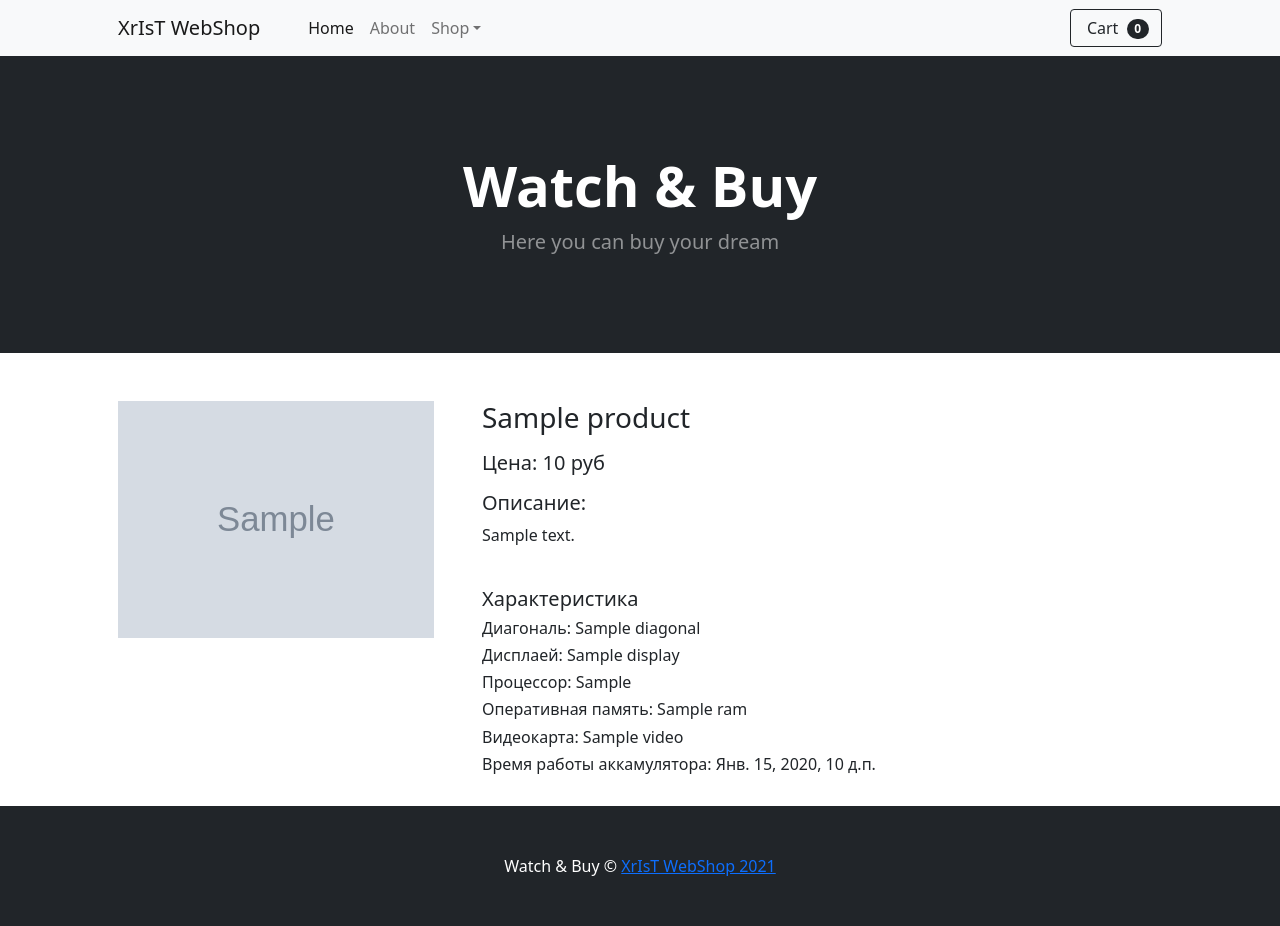
After one commit to xristxgod/DJANGO-SHOP-SITE, a Django app: template shop/mainapp/templates/product_detail.html in a window 1280 px wide. The commit adds this page. Run offline with Django 3.2, Linux system fonts and the light colour scheme; the template is opened without the code that fills it: most values are stand-ins (such as "Sample title", 1, 10 or a date in 2020); grey boxes marked "Sample" are stand-in pictures.

Commit message:
'django-shop_detail_view'

```diff
--- a/shop/mainapp/admin.py
+++ b/shop/mainapp/admin.py
@@ -1,7 +1,9 @@
 from django.forms import ModelChoiceField
 from django.contrib import admin
 
+
 from .models import *
+
 
 @admin.register(Category)
 class CategoryAdmin(admin.ModelAdmin):
--- a/shop/mainapp/templates/base.html
+++ b/shop/mainapp/templates/base.html
@@ -1,3 +1,4 @@
+
 <!DOCTYPE html>
 <html lang="en">
 <head>
@@ -7,53 +8,24 @@
     <meta name="description" content="" />
     <meta name="author" content="" />
     <title>Shop Homepage - Start Bootstrap Template</title>
-    <link rel="icon" type="image/x-icon" href="assets/favicon.ico" />
+
     <link href="https://cdn.jsdelivr.net/npm/bootstrap@5.0.1/dist/css/bootstrap.min.css" rel="stylesheet" integrity="sha384-+0n0xVW2eSR5OomGNYDnhzAbDsOXxcvSN1TPprVMTNDbiYZCxYbOOl7+AMvyTG2x" crossorigin="anonymous">
 
 </head>
 
 <body>
-<nav class="navbar navbar-expand-lg navbar-light bg-light">
-    <div class="container px-4 px-lg-5">
-        <a class="navbar-brand" href="#!">Start Bootstrap</a>
-        <button class="navbar-toggler" type="button" data-bs-toggle="collapse" data-bs-target="#navbarSupportedContent" aria-controls="navbarSupportedContent" aria-expanded="false" aria-label="Toggle navigation"><span class="navbar-toggler-icon"></span></button>
-        <div class="collapse navbar-collapse" id="navbarSupportedContent">
-            <ul class="navbar-nav me-auto mb-2 mb-lg-0 ms-lg-4">
-                <li class="nav-item"><a class="nav-link active" aria-current="page" href="#!">Home</a></li>
-                <li class="nav-item"><a class="nav-link" href="#!">About</a></li>
-                <li class="nav-item dropdown">
-                    <a class="nav-link dropdown-toggle" id="navbarDropdown" href="#" role="button" data-bs-toggle="dropdown" aria-expanded="false">Shop</a>
-                    <ul class="dropdown-menu" aria-labelledby="navbarDropdown">
-                        <li><a class="dropdown-item" href="#!">All Products</a></li>
-                        <li><hr class="dropdown-divider" /></li>
-                        <li><a class="dropdown-item" href="#!">Popular Items</a></li>
-                        <li><a class="dropdown-item" href="#!">New Arrivals</a></li>
-                    </ul>
-                </li>
-            </ul>
-            <form class="d-flex">
-                <button class="btn btn-outline-dark" type="submit">
-                    <i class="bi-cart-fill me-1"></i>
-                    Cart
-                    <span class="badge bg-dark text-white ms-1 rounded-pill">0</span>
-                </button>
-            </form>
-        </div>
-    </div>
-</nav>
-<!-- Header-->
-<header class="bg-dark py-5">
-    <div class="container px-4 px-lg-5 my-5">
-        <div class="text-center text-white">
-            <h1 class="display-4 fw-bolder">Shop in style</h1>
-            <p class="lead fw-normal text-white-50 mb-0">With this shop hompeage template</p>
-        </div>
-    </div>
-</header>
-<!-- Section-->
+<!-- NavBar -->
+{% include 'inc/_nav.html' %}
+
+<!-- Header -->
+{% include 'inc/_header.html' %}
+
+<!-- Content part -->
+{% block precontent %}
 <section class="py-5">
     <div class="container px-4 px-lg-5 mt-5">
         <div class="row gx-4 gx-lg-5 row-cols-2 row-cols-md-3 row-cols-xl-4 justify-content-center">
+            {% block content %}
             <div class="col mb-5">
                 <div class="card h-100">
                     <!-- Product image-->
@@ -250,13 +222,15 @@
                     </div>
                 </div>
             </div>
+            {% endblock %}
         </div>
     </div>
 </section>
+{% endblock %}
+<!-- End content part -->
+
 <!-- Footer-->
-<footer class="py-5 bg-dark">
-    <div class="container"><p class="m-0 text-center text-white">Copyright &copy; Your Website 2021</p></div>
-</footer>
+{% include 'inc/_footer.html' %}
 
 <script src="https://cdn.jsdelivr.net/npm/@popperjs/core@2.9.2/dist/umd/popper.min.js" integrity="sha384-IQsoLXl5PILFhosVNubq5LC7Qb9DXgDA9i+tQ8Zj3iwWAwPtgFTxbJ8NT4GN1R8p" crossorigin="anonymous"></script>
 <!--<script src="https://cdn.jsdelivr.net/npm/bootstrap@5.0.1/dist/js/bootstrap.min.js" integrity="sha384-Atwg2Pkwv9vp0ygtn1JAojH0nYbwNJLPhwyoVbhoPwBhjQPR5VtM2+xf0Uwh9KtT" crossorigin="anonymous"></script>-->
--- /dev/null
+++ b/shop/mainapp/templates/inc/_footer.html
@@ -0,0 +1,3 @@
+<footer class="py-5 bg-dark">
+    <div class="container"><p class="m-0 text-center text-white">Watch & Buy &copy; <a href="https://github.com/xristxgod">XrIsT WebShop 2021</a></p></div>
+</footer>
--- /dev/null
+++ b/shop/mainapp/templates/inc/_header.html
@@ -0,0 +1,8 @@
+<header class="bg-dark py-5">
+    <div class="container px-4 px-lg-5 my-5">
+        <div class="text-center text-white">
+            <h1 class="display-4 fw-bolder">Watch & Buy</h1>
+            <p class="lead fw-normal text-white-50 mb-0">Here you can buy your dream</p>
+        </div>
+    </div>
+</header>
--- /dev/null
+++ b/shop/mainapp/templates/inc/_nav.html
@@ -0,0 +1,32 @@
+<nav class="navbar navbar-expand-lg navbar-light bg-light">
+    <div class="container px-4 px-lg-5">
+        <a class="navbar-brand" href="#!">XrIsT WebShop</a>
+        <button class="navbar-toggler" type="button" data-bs-toggle="collapse" data-bs-target="#navbarSupportedContent" aria-controls="navbarSupportedContent" aria-expanded="false" aria-label="Toggle navigation"><span class="navbar-toggler-icon"></span></button>
+        <div class="collapse navbar-collapse" id="navbarSupportedContent">
+            <ul class="navbar-nav me-auto mb-2 mb-lg-0 ms-lg-4">
+                <li class="nav-item"><a class="nav-link active" aria-current="page" href="{% url 'home' %}">Home</a></li>
+                <li class="nav-item"><a class="nav-link" href="#!">About</a></li>
+                <li class="nav-item dropdown">
+                    <a class="nav-link dropdown-toggle" id="navbarDropdown" href="#" role="button" data-bs-toggle="dropdown" aria-expanded="false">Shop</a>
+                    <ul class="dropdown-menu" aria-labelledby="navbarDropdown">
+                        <li><a class="dropdown-item" href="#!">All Products</a></li>
+                        <li><hr class="dropdown-divider" /></li>
+
+                        <li><a class="dropdown-item" href="#!"></a></li>
+
+                        <li><hr class="dropdown-divider" /></li>
+                        <li><a class="dropdown-item" href="#!">Popular Items</a></li>
+                        <li><a class="dropdown-item" href="#!">New Arrivals</a></li>
+                    </ul>
+                </li>
+            </ul>
+            <form class="d-flex">
+                <button class="btn btn-outline-dark" type="submit">
+                    <i class="bi-cart-fill me-1"></i>
+                    Cart
+                    <span class="badge bg-dark text-white ms-1 rounded-pill">0</span>
+                </button>
+            </form>
+        </div>
+    </div>
+</nav>
--- /dev/null
+++ b/shop/mainapp/templates/product_detail.html
@@ -0,0 +1,34 @@
+{% extends 'base.html' %}
+
+{% block precontent %}
+<div class="container px-7 px-lg-5 mt-5">
+    <div class="row gx-4 gx-lg-5 row-cols-2 row-cols-md-3 justify-content-center">
+        {% block content %}
+        <div class="col-md-15">
+            <img src="{{ product.image.url }}" style="max-width: 100%; height: auto;" >
+        </div>
+        <div class="col-md-8">
+
+            <h3>{{ product.title }}</h3>
+            <p><h5>Цена: {{ product.price }} руб</h5></p>
+
+                <h5>Описание:</h5>
+            <div class="col-md-12">
+                <p>{{ product.description }}</p>
+                <br>
+            </div>
+            <h5> Характеристика </h5>
+            <h6>Диагональ: {{ product.diagonal }} </h6>
+            <h6>Дисплаей: {{ product.display }} </h6>
+            <h6>Процессор: {{ product.processor_freq }} </h6>
+            <h6>Оперативная память: {{ product.ram }} </h6>
+            <h6>Видеокарта: {{ product.video }} </h6>
+            <h6>Время работы аккамулятора: {{ product.time_without_charge }} </h6>
+            <br>
+        </div>
+
+        {% endblock %}
+
+    </div>
+</div>
+{% endblock %}
--- a/shop/mainapp/urls.py
+++ b/shop/mainapp/urls.py
@@ -1,6 +1,8 @@
 from django.urls import path
+
 from .views import *
 
 urlpatterns = [
-    path('', test_view),
+    path('', test_view, name='home'),
+    path('products/<str:ct_model>/<str:slug>/', ProductDetailView.as_view(), name='product_detail' )
 ]
--- a/shop/shop/settings.py
+++ b/shop/shop/settings.py
@@ -133,3 +133,5 @@ STATICFILES_DIRS = (
 # https://docs.djangoproject.com/en/3.2/ref/settings/#default-auto-field
 
 DEFAULT_AUTO_FIELD = 'django.db.models.BigAutoField'
+
+# <!--    <link rel="icon" type="image/x-icon" href="{% static 'assets/favicon.ico' %}" />-->
```
Also changed, not shown: shop/mainapp/models.py (+17 -2 lines), shop/mainapp/templates/notebook_specification.html (added, +10 -0 lines), shop/mainapp/templates/smartphone_specification.html (added, +10 -0 lines), shop/mainapp/views.py (+23 -0 lines).
